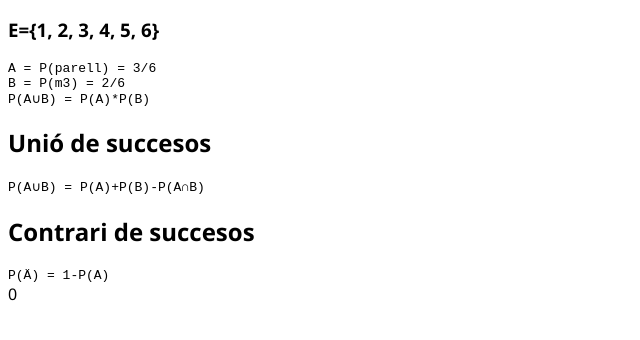
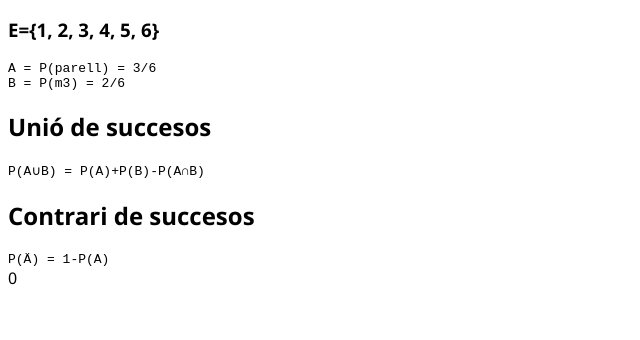
Before and after one commit to wilantr0/TIC-E, a plain HTML site: page Probabilidad/index.html in a window 1280 px wide. Shown: the part 122-462 px from the top of the page, without its empty margins (0-640 px from the left). Drawn offline with Linux system fonts and the light colour scheme.

Commit message:
change location

```diff
--- a/Pandas/index.html
+++ b/Probabilidad/index.html
@@ -18,9 +18,6 @@
   <code style="display: block;">
     B = P(m3) = 2/6
   </code>
-  <code style="display: block;">
-    P(A∪B) = P(A)*P(B)
-  </code>
 
   <h2>Unió de succesos</h2>
   <code style="display: block;">
```
